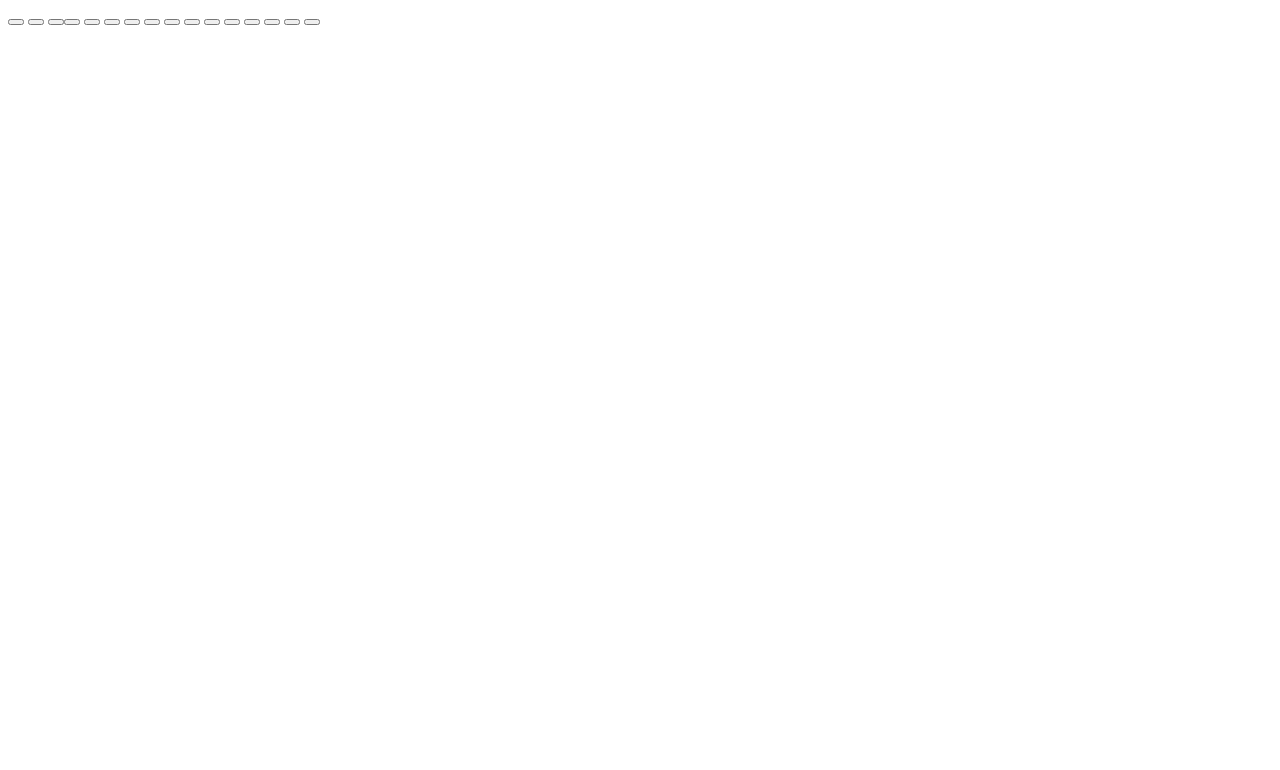
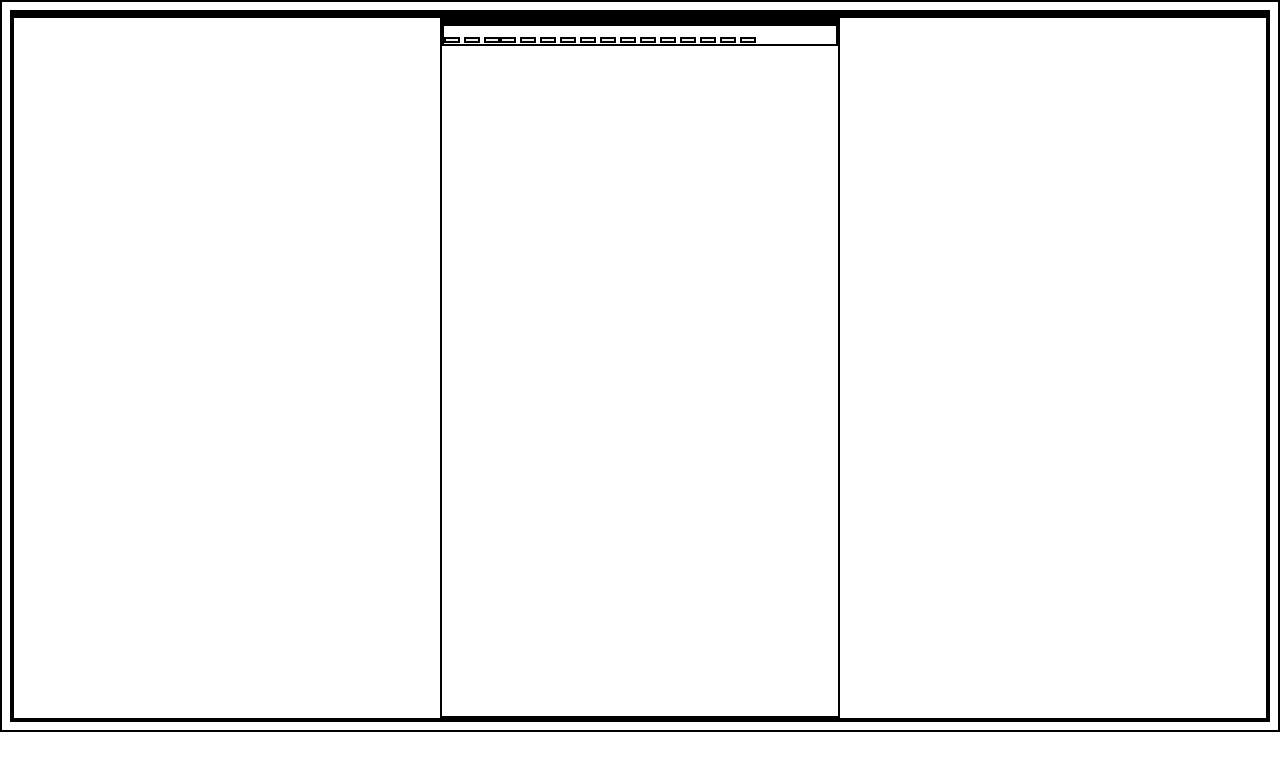
Before and after one commit to dario-cruz/js-calc, a plain HTML site: page index.html in a window 1280 px wide. Drawn offline with Linux system fonts and the light colour scheme.

Commit message:
Add link to stylesheet and css styling

```diff
--- a/index.html
+++ b/index.html
@@ -5,6 +5,7 @@
     <meta http-equiv="X-UA-Compatible" content="IE=edge">
     <meta name="viewport" content="width=device-width, initial-scale=1.0">
     <script src="./code.js"></script>
+    <link rel="stylesheet" href="./styles.css">
     <title>JS-Calc by Dario Cruz</title>
 </head>
 <body>
--- a/styles.css
+++ b/styles.css
@@ -1,4 +1,12 @@
-. {
+* {
     box-sizing: border-box;
     border: solid black 2px;
 }
+
+.calcbox {
+    /* display: flex; */
+    margin-left: auto;
+    margin-right: auto;
+    width: 400px;
+    height: 700px;
+}
```
